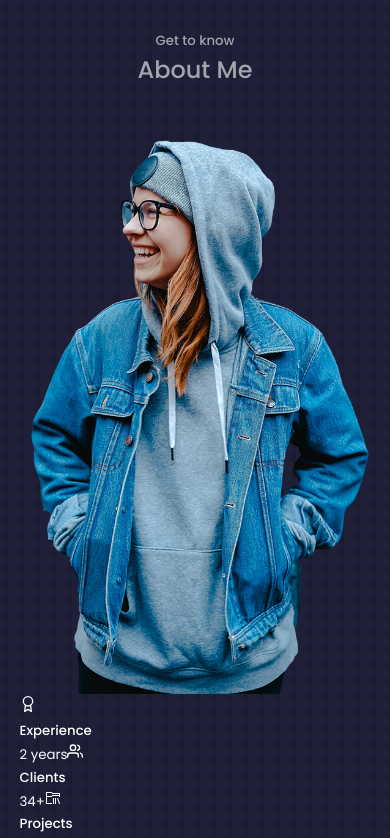
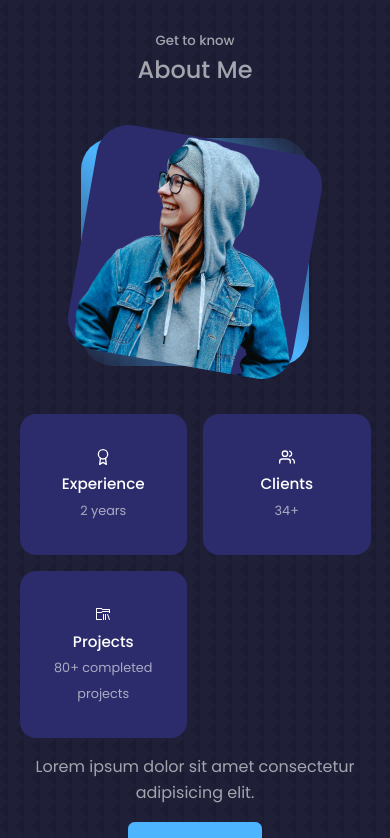
Before and after one commit to brahimdidi/myportfolio, a React (Create React App) app: page / in a window 390 px wide. Shown: the part 846-1684 px from the top of the page. Built offline with nearby package versions, Linux system fonts and the light colour scheme; a web font is replaced by a local one.

Commit message:
finish the about component and its styles ,use props to render data dynamicly

```diff
--- a/src/components/about/about.css
+++ b/src/components/about/about.css
@@ -0,0 +1,103 @@
+.about-container {
+    display: grid;
+    grid-template-columns: 35% 50%;
+    gap: 15%;
+}
+
+.about-me {
+    width: 100%;
+    aspect-ratio: 1/1;
+    border-radius: 2rem;
+    background: linear-gradient(
+        45deg,
+        transparent ,
+        var(--color-primary),
+        transparent
+    );
+    display: grid;
+    place-items: center;
+}
+
+.about-me-image {
+    width: 100%;
+    height: 100%;
+    background: var(--color-bg-variant);
+    border-radius: 2rem;
+    overflow: hidden;
+    transform: rotate(10deg);
+    transition: var(--transition);
+}
+.about-me-image:hover {
+    transform: rotate(0deg);
+}
+
+.about-cards {
+    display: grid;
+    grid-template-columns: repeat(3, 1fr);
+    gap: 1.5rem;
+}
+
+.about-card {
+    background: var(--color-bg-variant);
+    border: 1px solid transparent;
+    padding: 2rem;
+    border-radius: 1rem;
+    text-align: center;
+}
+
+.about-card:hover {
+    background: transparent;
+    border-color: var(--color-primary-variant);
+    cursor: default;
+}
+
+.about-icon {
+    color: var(--color-primary);
+    font-size: 1.4rem;
+    margin-bottom: 1rem;
+}
+
+.about-card h5 { font-size: 0.95rem;}
+
+.about-card small {
+    font-size: 0.8rem;
+    color: var(--color-light);
+}
+
+.about-content p {
+    margin: 2rem 0.6rem;
+    color: var(--color-light);
+}
+
+/* media queries  */
+
+@media (max-width: 1024px) {
+    .about-container {
+        grid-template-columns: 1fr;
+        gap: 0;
+    }
+    .about-me {
+       width: 50%;
+       margin: 2rem auto 4rem;
+    }
+    .about-content p {
+        margin: 1rem 0 1.5rem;
+    }
+  }
+
+  @media (max-width: 600px) {
+    .about-me {
+        width: 65%;
+        margin: 0 auto 3rem;
+    }
+    .about-cards {
+        grid-template-columns: 1fr 1fr;
+        gap: 1rem;
+    }
+    .about-content {
+        text-align: center;
+    }
+    .about-content p {
+        margin: 1rem 0;
+    }
+  }
--- a/src/index.css
+++ b/src/index.css
@@ -15,7 +15,7 @@
 
 :root {
   --color-bg: #1f1f38;
-  --color-bg-variant: #4db5ff;
+  --color-bg-variant: #2c2c6c;
   --color-primary: #4db5ff;
   --color-priamry-variant: rgba(77, 181, 255, 0.4);
   --color-white: #fff;
```
